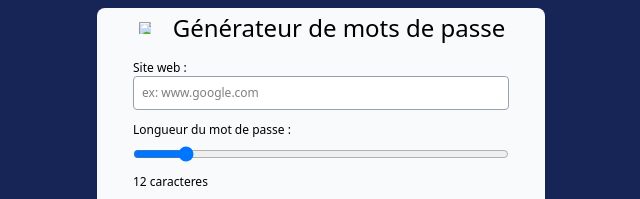
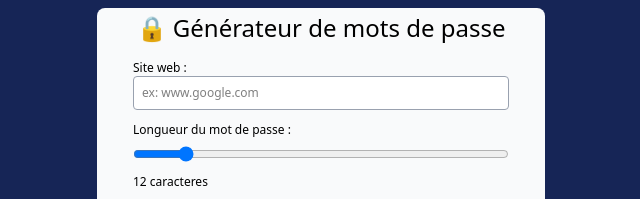
Before and after one commit to Edoucompte/password_generator, a website with bundled scripts: page src/index.html in a window 1280 px wide. Shown: the top 199 px of the page, 319-959 px from the left. Built offline with nearby package versions, Linux system fonts and the light colour scheme.

Commit message:
lock icon

```diff
--- a/src/index.html
+++ b/src/index.html
@@ -10,9 +10,8 @@
     <main class="bg-blue-950 min-h-screen flex">
         <section class="w-md mx-auto my-2 p-1 bg-gray-50 rounded-lg h-[97dvh] overflow-y-auto">
             <!-- le titre-->
-            <h1 class=" text-center flex justify-center items-center gap-5">
-                <img src="./" alt="logo mot de passe" class="mx-0.5 w-3 h-3 text-xs">
-                <span class="text-2xl font-medium">Générateur de mots de passe</span>
+            <h1 class=" text-center flex justify-center items-center gap-5 mt-2">
+                <span class="text-2xl font-medium">🔒 Générateur de mots de passe</span>
             </h1>
 
             <!-- enveloppe-->
```
